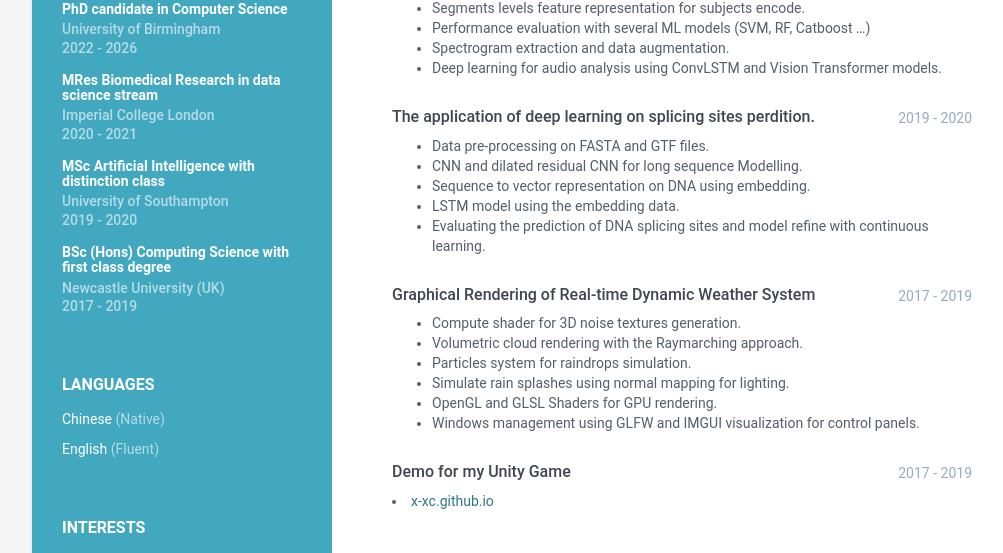
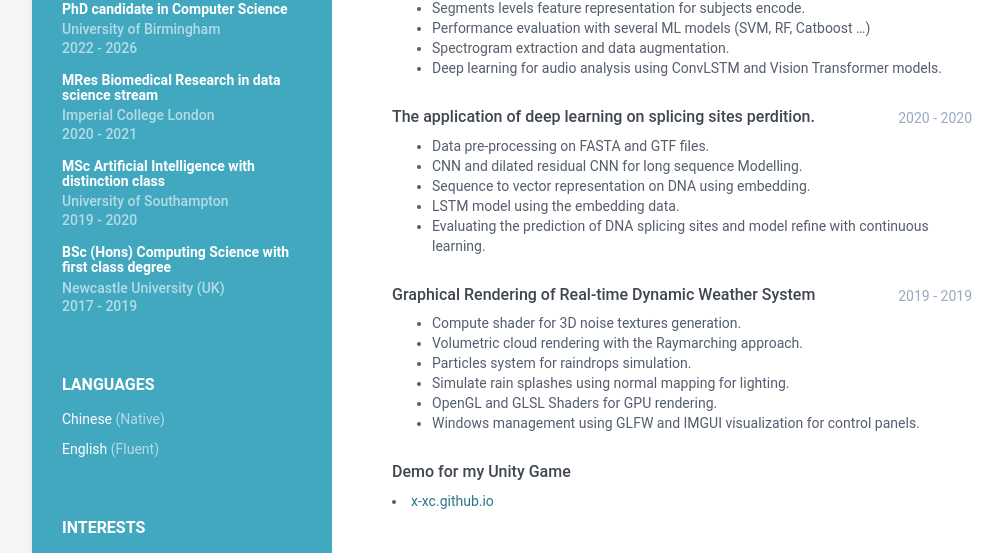
Before and after one commit to xxc-bham/xxc-bham.github.io, a Jekyll site: the page built from index.html, in a window 1280 px wide. Shown: the part 560-1113 px from the top of the page, without its empty margins (108-1111 px from the left). Built offline with Jekyll 4.4.1, drawn with Linux system fonts in a browser that asks for light colours.

Commit message:
Update data.yml

```diff
--- a/_data/data.yml
+++ b/_data/data.yml
@@ -188,7 +188,7 @@ experiences:
             - Spectrogram extraction and data augmentation.
             - Deep learning for audio analysis using ConvLSTM and Vision Transformer models.
       - role: The application of deep learning on splicing sites perdition.
-        time: 2019 - 2020
+        time: 2020 - 2020
         company:
         details: |
             - Data pre-processing on FASTA and GTF files.
@@ -197,7 +197,7 @@ experiences:
             - LSTM model using the embedding data.
             - Evaluating the prediction of DNA splicing sites and model refine with continuous learning.
       - role: Graphical Rendering of Real-time Dynamic Weather System
-        time: 2017 - 2019
+        time: 2019 - 2019
         company:
         details: |
             - Compute shader for 3D noise textures generation.
@@ -207,7 +207,7 @@ experiences:
             - OpenGL and GLSL Shaders for GPU rendering.
             - Windows management using GLFW and IMGUI visualization for control panels.
       - role: Demo for my Unity Game
-        time: 2017 - 2019
+        time:
         company:
         details:
         link: x-xc.github.io
```
